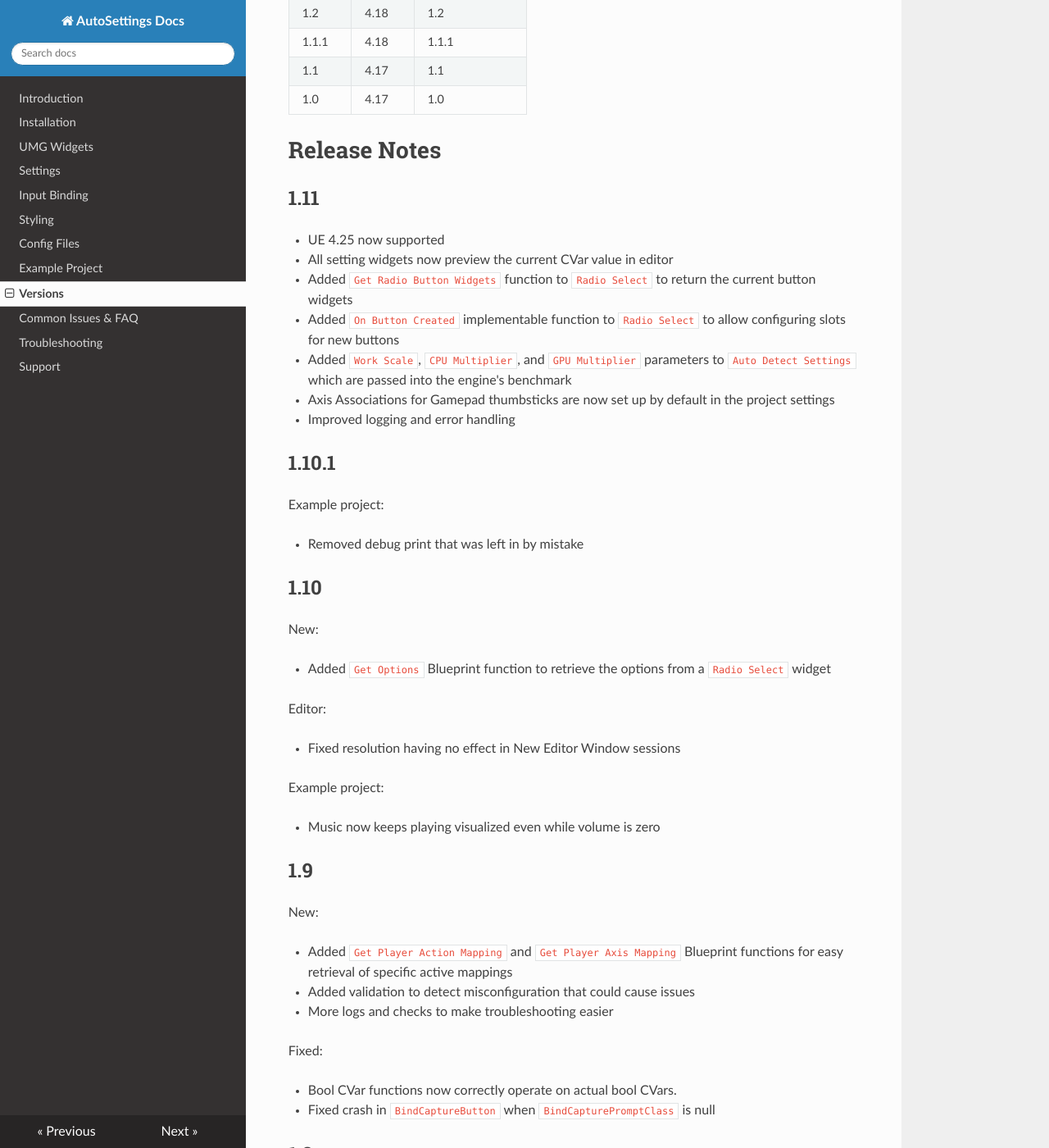
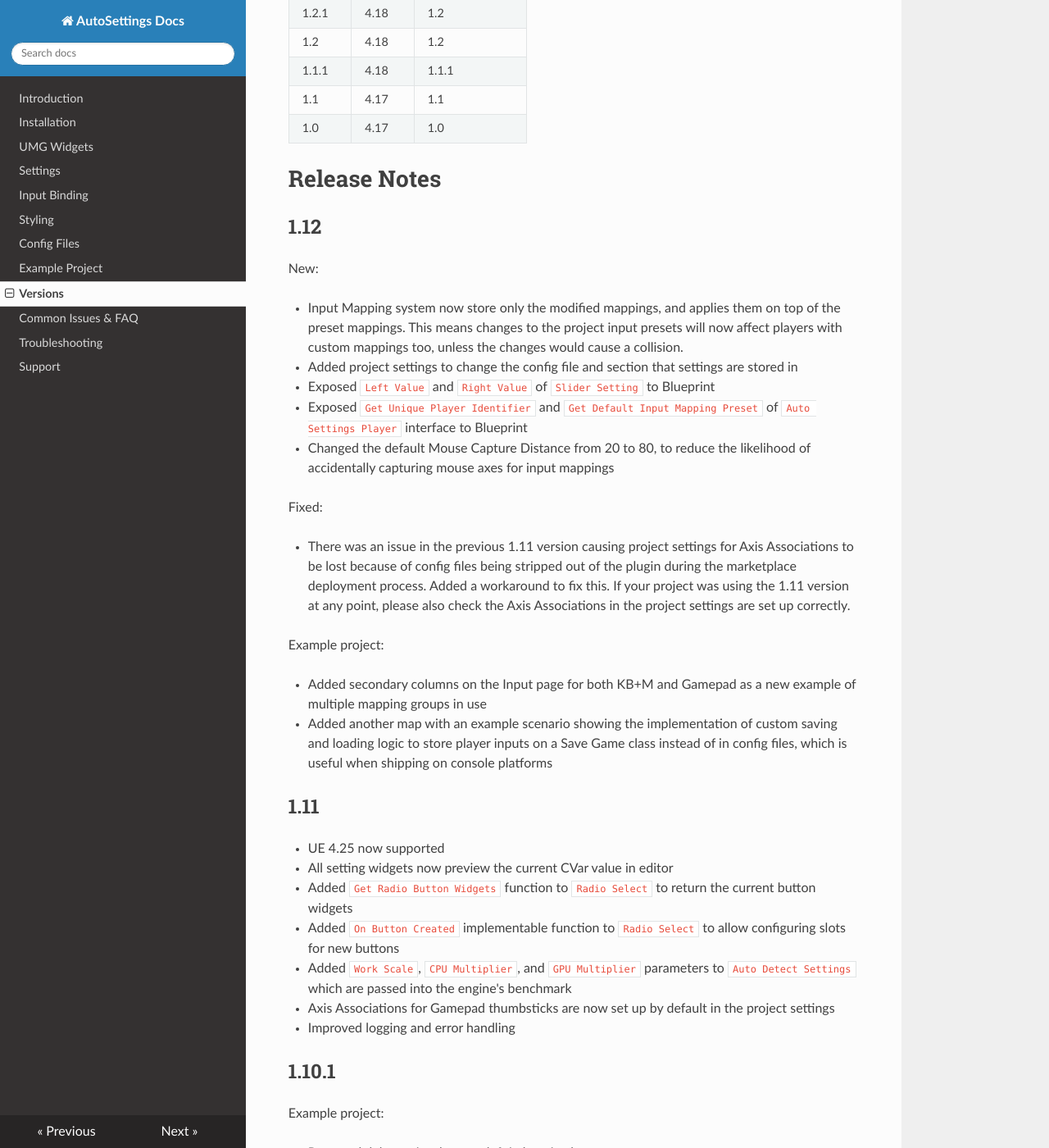
Before and after one commit to Acren/AutoSettings-Docs, an MkDocs documentation site: the page built from docs/versions.md, in a window 1280 px wide and 1400 px high, scrolled down 1040 px. Shown: the whole window at 82% size. Built offline with MkDocs 1.6.1, drawn with Linux system fonts in a browser that asks for light colours; nearby versions of some CDN libraries; old or Windows-style settings are respelled for this version of MkDocs.

Commit message:
Add 1.12 notes

```diff
--- a/docs/versions.md
+++ b/docs/versions.md
@@ -7,6 +7,7 @@ The example project does not always need to match, but it is recommended to use
 
 Plugin  | Engine | Example Project
 ------- | ------ | ------------
+1.12    | 4.25   | 1.12
 1.11    | 4.25   | 1.11
 1.10    | 4.24   | 1.10.1
 1.9     | 4.24   | 1.8
@@ -33,6 +34,25 @@ Plugin  | Engine | Example Project
 1.0     | 4.17   | 1.0
 
 # Release Notes
+
+## 1.12
+
+New:
+
+- Input Mapping system now store only the modified mappings, and applies them on top of the preset mappings. This means changes to the project input presets will now affect players with custom mappings too, unless the changes would cause a collision.
+- Added project settings to change the config file and section that settings are stored in
+- Exposed `Left Value` and `Right Value` of `Slider Setting` to Blueprint
+- Exposed `Get Unique Player Identifier` and `Get Default Input Mapping Preset` of `Auto Settings Player` interface to Blueprint
+- Changed the default Mouse Capture Distance from 20 to 80, to reduce the likelihood of accidentally capturing mouse axes for input mappings
+
+Fixed:
+
+- There was an issue in the previous 1.11 version causing project settings for Axis Associations to be lost because of config files being stripped out of the plugin during the marketplace deployment process. Added a workaround to fix this. If your project was using the 1.11 version at any point, please also check the Axis Associations in the project settings are set up correctly.
+
+Example project:
+
+ - Added secondary columns on the Input page for both KB+M and Gamepad as a new example of multiple mapping groups in use
+ - Added another map with an example scenario showing the implementation of custom saving and loading logic to store player inputs on a Save Game class instead of in config files, which is useful when shipping on console platforms
 
 ## 1.11
 
```
